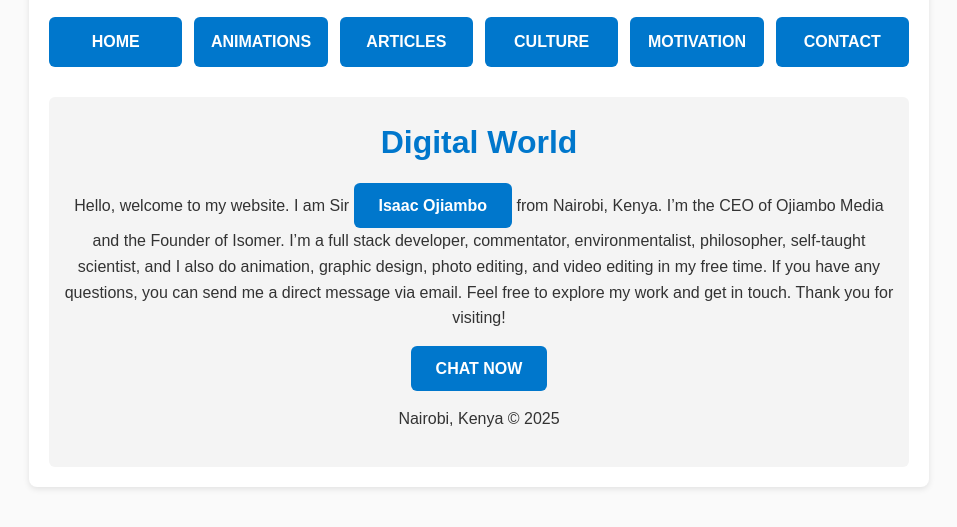
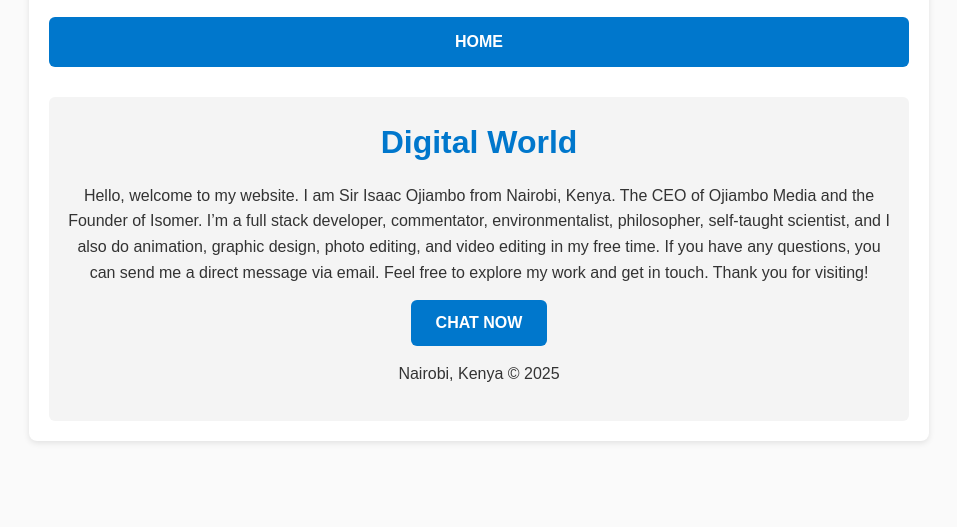
Before and after one commit to uzorke/ojiambouzor, a plain HTML site: page index.html in a window 1280 px wide. Shown: the part 69-596 px from the top of the page, without its empty margins (161-1118 px from the left). Drawn offline with Linux system fonts and the light colour scheme.

Commit message:
Update index.html

```diff
--- a/index.html
+++ b/index.html
@@ -14,6 +14,7 @@
 
     body {
       font-family: Arial, sans-serif;
+      background-image:url(images/1682771074494.jpg) ;
       background: #fafafa;
       color: #333;
       line-height: 1.6;
@@ -108,19 +109,14 @@
     </header>
 
     <nav>
-      <a href="#">HOME</a>
-      <a href="#">ANIMATIONS</a>
-      <a href="#">ARTICLES</a>
-      <a href="#">CULTURE</a>
-      <a href="#">MOTIVATION</a>
-      <a href="#">CONTACT</a>
+      <a href="index.html">HOME</a>
     </nav>
 
     <footer>
       <h1>Digital World</h1>
       <p>
-        Hello, welcome to my website. I am Sir <a href="#">Isaac Ojiambo</a> from Nairobi, Kenya.
-        I’m the CEO of Ojiambo Media and the Founder of Isomer.
+        Hello, welcome to my website. I am Sir Isaac Ojiambo from Nairobi, Kenya.
+        The CEO of Ojiambo Media and the Founder of Isomer.
         I’m a full stack developer, commentator, environmentalist, philosopher, self-taught scientist, and I also do animation, graphic design, photo editing, and video editing in my free time.
         If you have any questions, you can send me a direct message via email.
         Feel free to explore my work and get in touch. Thank you for visiting!
```
